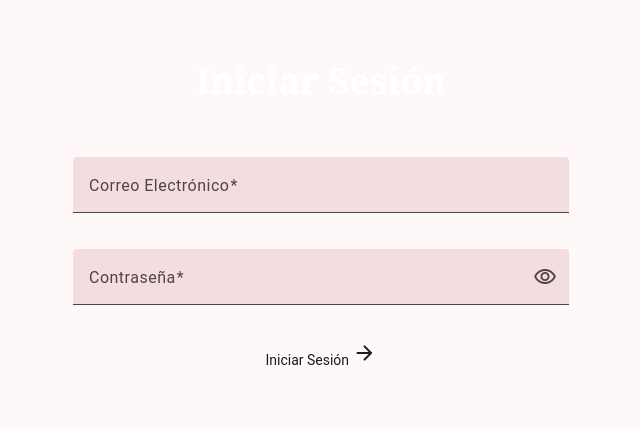
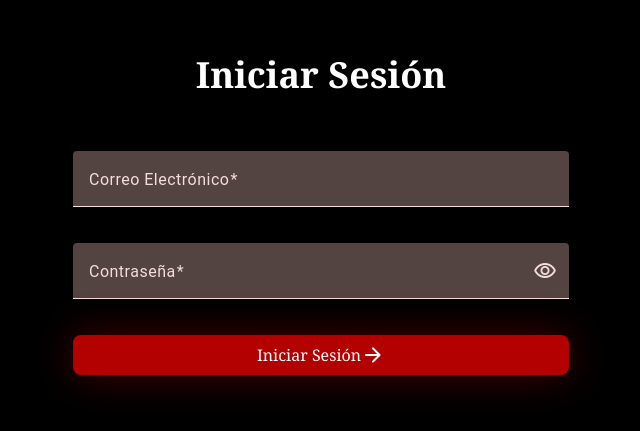
Before and after one commit to Mateo-Manchola12/tutto-a-lena-cms, an Angular app: page /login in a window 1280 px wide. Shown: the part 185-616 px from the top of the page, without its empty margins (319-959 px from the left). Built offline with nearby package versions, Linux system fonts and the light colour scheme; no server answers; a web font is replaced by a local one; what tailwind-animations would draw is missing.

Commit message:
style(ui): refine dark theme tokens and base layout shell

```diff
--- a/src/app/app.ts
+++ b/src/app/app.ts
@@ -4,6 +4,10 @@ import { RouterOutlet } from '@angular/router'
 @Component({
   selector: 'app-root',
   imports: [RouterOutlet],
-  template: `<router-outlet /> `,
+  template: `
+    <div class="font-display h-dvh w-screen">
+      <router-outlet />
+    </div>
+  `,
 })
 export class App {}
--- a/src/index.html
+++ b/src/index.html
@@ -1,13 +1,13 @@
 <!doctype html>
-<html lang="en">
+<html lang="es">
   <head>
     <meta charset="utf-8" />
-    <title>TuttoALenaCms</title>
+    <title>Tutto A Lena CMS</title>
     <base href="/" />
     <meta name="viewport" content="width=device-width, initial-scale=1" />
+    <meta name="color-scheme" content="dark" />
+    <meta name="theme-color" content="#80d4db" media="(prefers-color-scheme: dark)" />
     <link rel="icon" type="image/x-icon" href="favicon.ico" />
-    <link rel="preconnect" href="https://fonts.googleapis.com" />
-    <link rel="preconnect" href="https://fonts.gstatic.com" crossorigin />
     <link rel="preconnect" href="https://fonts.googleapis.com" />
     <link rel="preconnect" href="https://fonts.gstatic.com" crossorigin />
     <link
--- a/src/material-theme.scss
+++ b/src/material-theme.scss
@@ -10,29 +10,27 @@ html {
   @include mat.theme(
     (
       color: (
-        primary: mat.$rose-palette,
-        tertiary: mat.$red-palette,
+        theme-type: dark,
+        primary: mat.$red-palette,
+        tertiary: mat.$orange-palette,
       ),
       typography: Roboto,
       density: 0,
     )
   );
+
+  // Align Material tokens with the app's Tailwind-inspired dark design system.
+  --mat-sys-primary: var(--color-primary, #b30000);
+  --mat-sys-on-primary: var(--color-primary-foreground, #ffffff);
+  --mat-sys-tertiary: var(--color-accent, #ffc800);
+  --mat-sys-on-tertiary: var(--color-accent-foreground, #000000);
+  --mat-sys-surface: var(--color-surface, #0a0a0a);
+  --mat-sys-on-surface: var(--color-foreground, #ffffff);
+  --mat-sys-background: var(--color-background, #000000);
+  --mat-sys-outline: var(--color-surface-border, #2a2a2a);
 }
 
 body {
-  // Default the application to a light color theme. This can be changed to
-  // `dark` to enable the dark color theme, or to `light dark` to defer to the
-  // user's system settings.
-  color-scheme: light;
-
-  // Set a default background, font and text colors for the application using
-  // Angular Material's system-level CSS variables. Learn more about these
-  // variables at https://material.angular.dev/guide/system-variables
-  background-color: var(--mat-sys-surface);
-  color: var(--mat-sys-on-surface);
-  font: var(--mat-sys-body-medium);
-
-  // Reset the user agent margin.
-  margin: 0;
-  height: 100%;
+  // Default the application to a dark color theme to match the app palette.
+  color-scheme: dark;
 }
--- a/src/styles.css
+++ b/src/styles.css
@@ -374,4 +374,8 @@
     -webkit-font-feature-settings: 'liga';
     -webkit-font-smoothing: antialiased;
   }
+
+  .button {
+    @apply bg-primary text-primary-foreground hover:bg-primary-hover active:bg-primary-active shadow-glow hover:shadow-glow-strong inline-flex h-10 cursor-pointer items-center justify-center rounded-md px-4 text-base transition-all duration-300 ease-out hover:scale-105 active:scale-95 disabled:pointer-events-none disabled:cursor-not-allowed disabled:opacity-60;
+  }
 }
```
